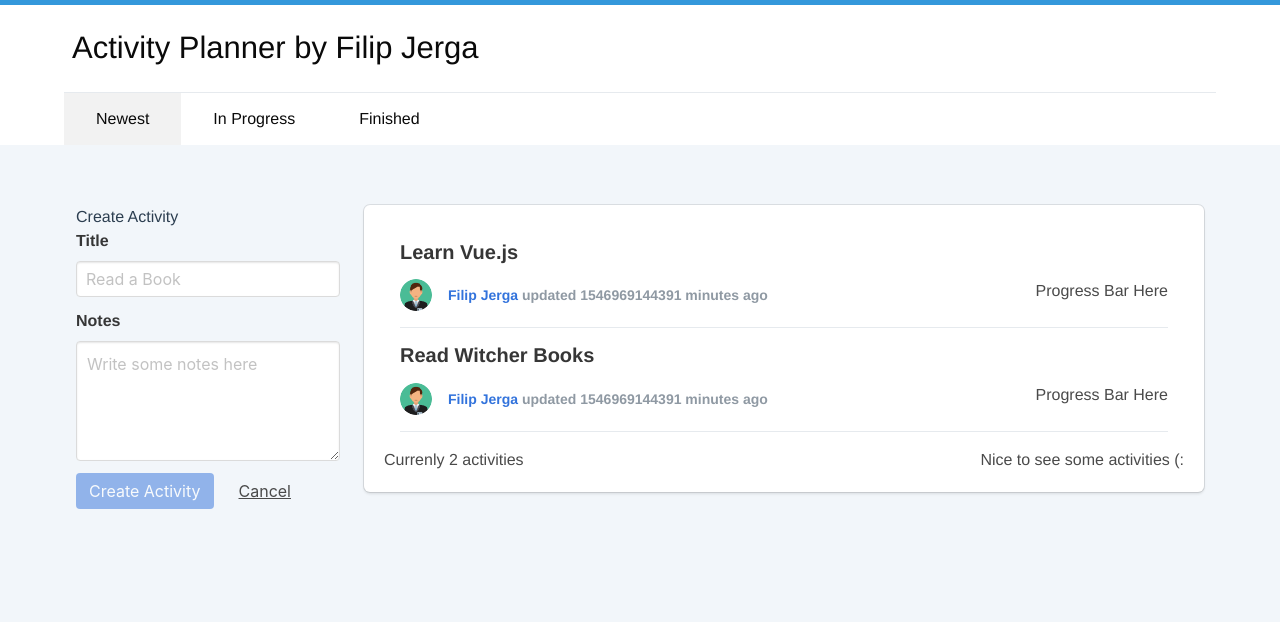
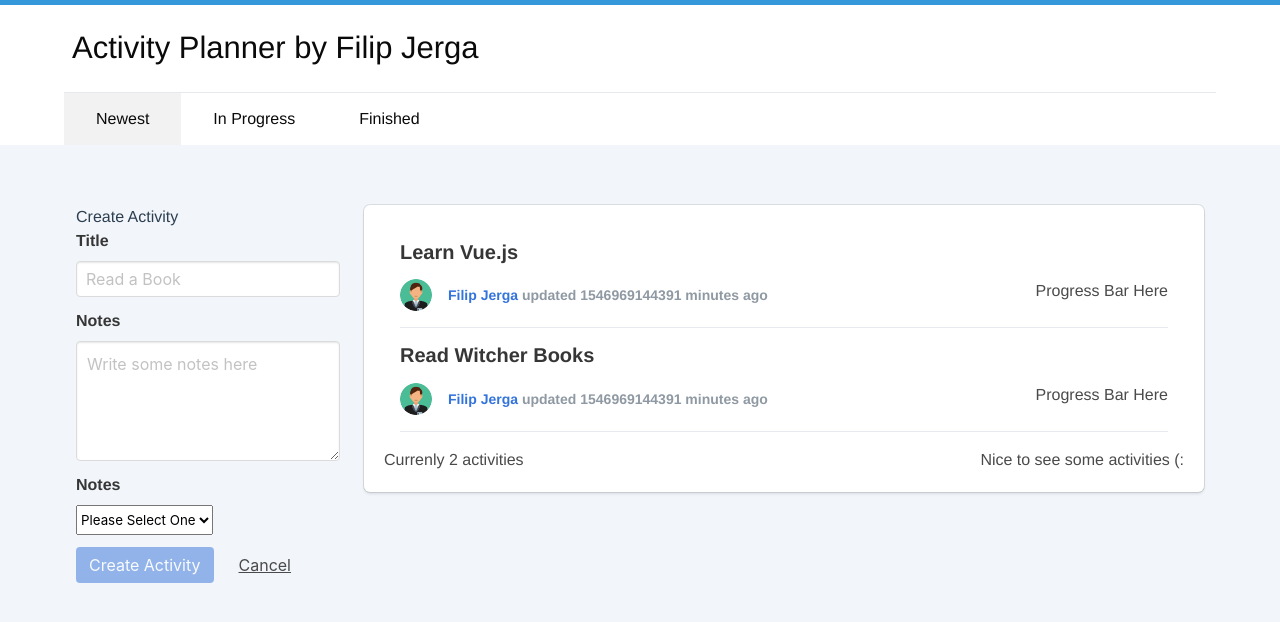
Before and after one commit to Jerga99/vue-activity-course, a Vue app: page / in a window 1280 px wide. Both pictures are taken after a click on the link "New Activity". Shown: the top 622 px of the page. Built offline with nearby package versions, Linux system fonts and the light colour scheme.

Commit message:
8 Add select input for category

```diff
--- a/src/App.vue
+++ b/src/App.vue
@@ -71,6 +71,15 @@
                   />
                 </div>
               </div>
+              <div class="field">
+                <label class="label">Notes</label>
+                <div class="control">
+                  <select v-model="newActivity.category" class="select">
+                    <option disabled value="">Please Select One</option>
+                    <option v-for="category in categories">{{category.text}}</option>
+                  </select>
+                </div>
+              </div>
               <div class="field is-grouped">
                 <div class="control">
                   <button
@@ -122,7 +131,8 @@ export default {
       appName: 'Activity Planner',
       newActivity: {
         title: '',
-        notes: ''
+        notes: '',
+        category: ''
       },
       items: {1: {name: 'Filip'}, 2: {name: 'John'}},
         user: {},
--- a/src/api/index.js
+++ b/src/api/index.js
@@ -25,8 +25,8 @@ export const fetchActivities = () => {
 
 export const fetchCategories = () => {
   return {
-    '1546969049': {text: 'books'},
-    '1546969225': {text: 'movies'}
+    '1546969049': {text: 'books', id: '1546969049'},
+    '1546969225': {text: 'movies', id: '1546969225'}
   }
 }
 
```
